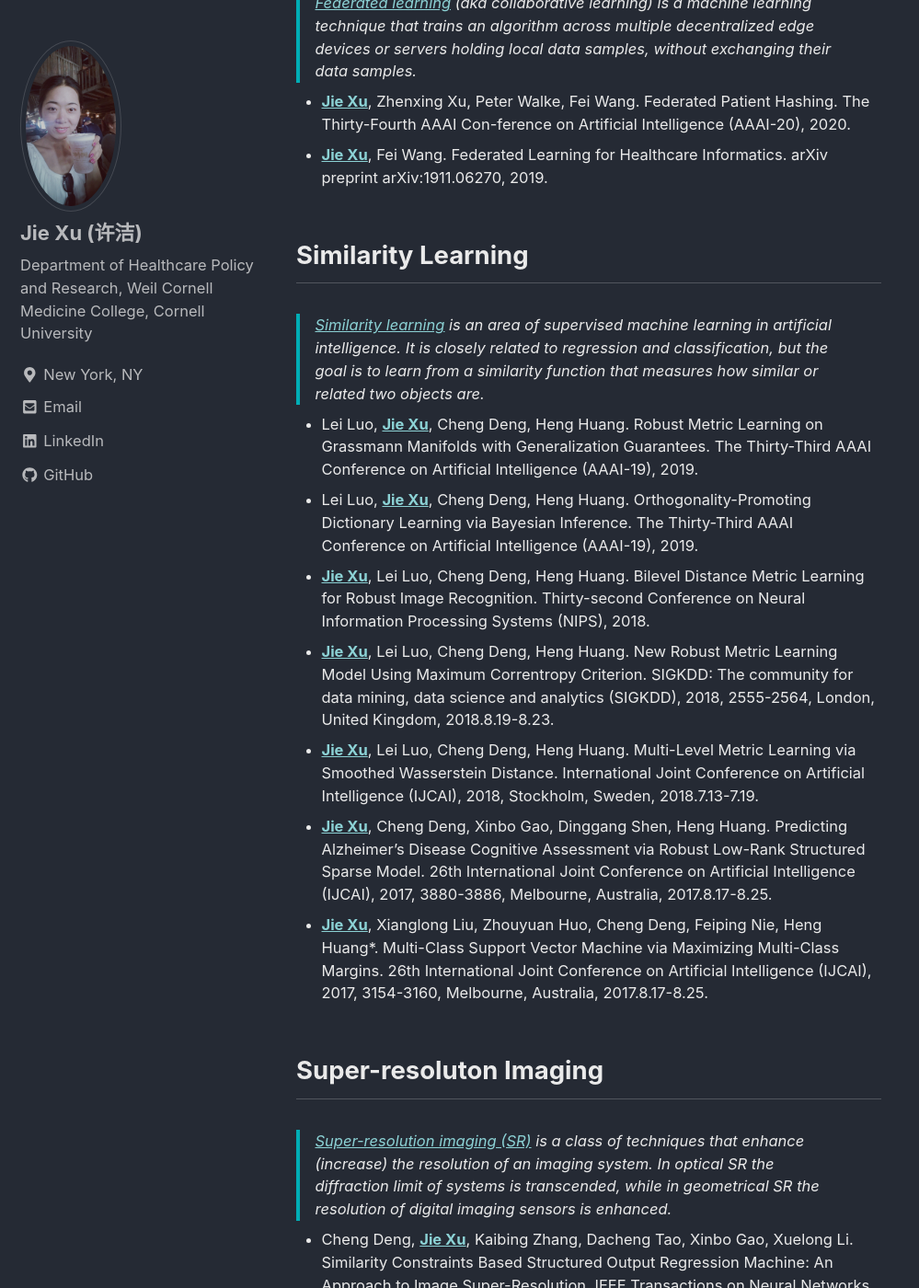
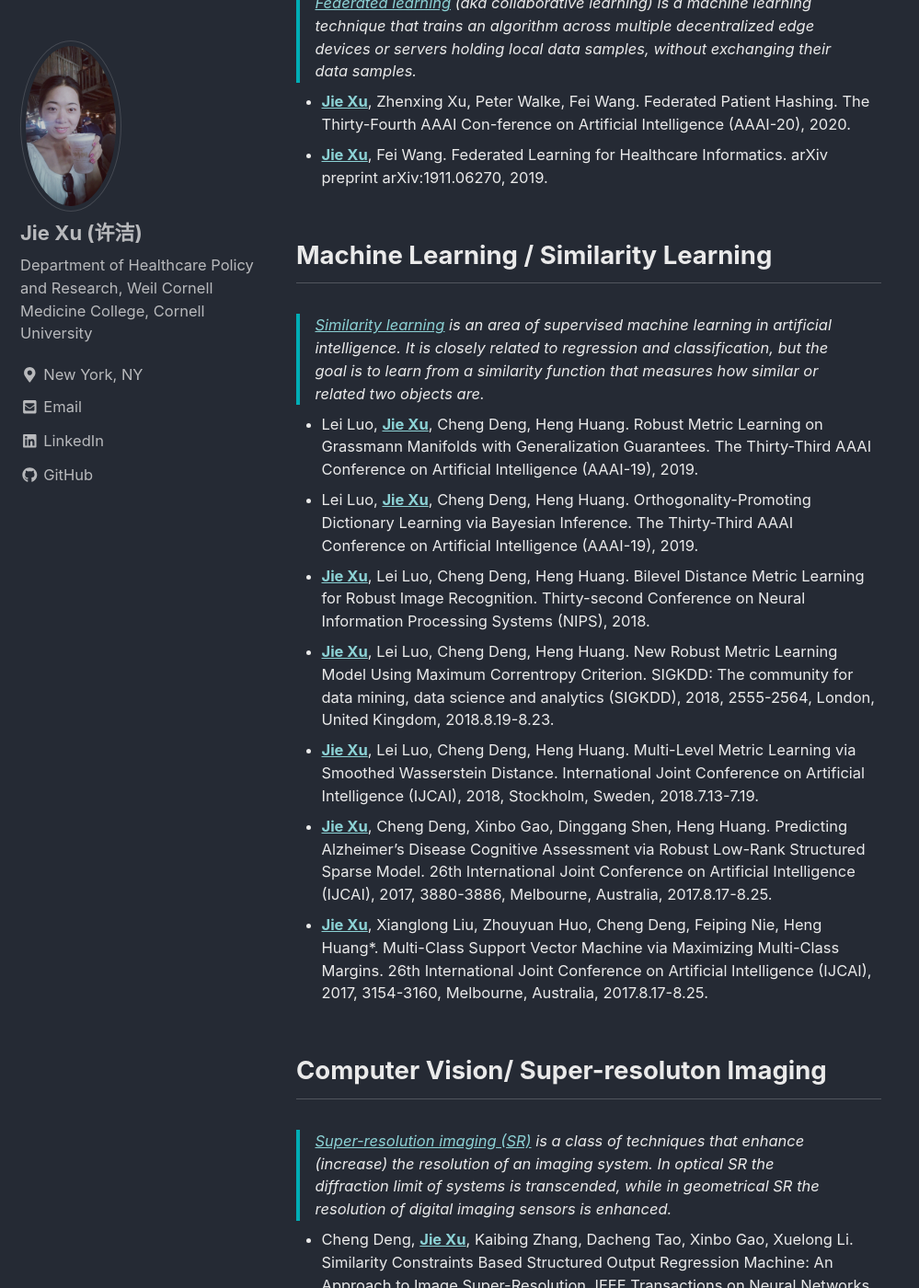
Before and after one commit to jxu1015/jxu1015.github.io, a Jekyll site: the page built from _pages/publications.md, in a window 1280 px wide and 1400 px high, scrolled down 835 px. Shown: the whole window at 92% size, without its empty margins (0-999 px from the left). Built offline with Jekyll 4.4.1, drawn with Linux system fonts in a browser that asks for light colours; nearby versions of some CDN libraries; some of the changed text lies outside the part shown.

Commit message:
Update publications.md

```diff
--- a/_pages/publications.md
+++ b/_pages/publications.md
@@ -12,7 +12,7 @@ header:
 [Super-resoluton Imaging](#sr){: .btn .btn--light-outline}
 
 <div id="fl"></div>
-## Federated Learning
+## Machine Learning / Federated Learning
 
 > [Federated learning](https://en.wikipedia.org/wiki/Federated_learning) (aka collaborative learning) is a machine learning technique that trains an algorithm across multiple decentralized edge devices or servers holding local data samples, without exchanging their data samples.
 {: .small}
@@ -22,7 +22,7 @@ header:
 {: .small}
 
 <div id="sl"></div>
-## Similarity Learning
+## Machine Learning / Similarity Learning
 
 > [Similarity learning](https://en.wikipedia.org/wiki/Similarity_learning) is an area of supervised machine learning in artificial intelligence. It is closely related to regression and classification, but the goal is to learn from a similarity function that measures how similar or related two objects are.
 {: .small}
@@ -37,7 +37,7 @@ header:
 {: .small}
 
 <div id="sr"></div>
-## Super-resoluton Imaging
+## Computer Vision/ Super-resoluton Imaging
 
 > [Super-resolution imaging (SR)](https://en.wikipedia.org/wiki/Super-resolution_imaging) is a class of techniques that enhance (increase) the resolution of an imaging system. In optical SR the diffraction limit of systems is transcended, while in geometrical SR the resolution of digital imaging sensors is enhanced.
 {: .small}
```
